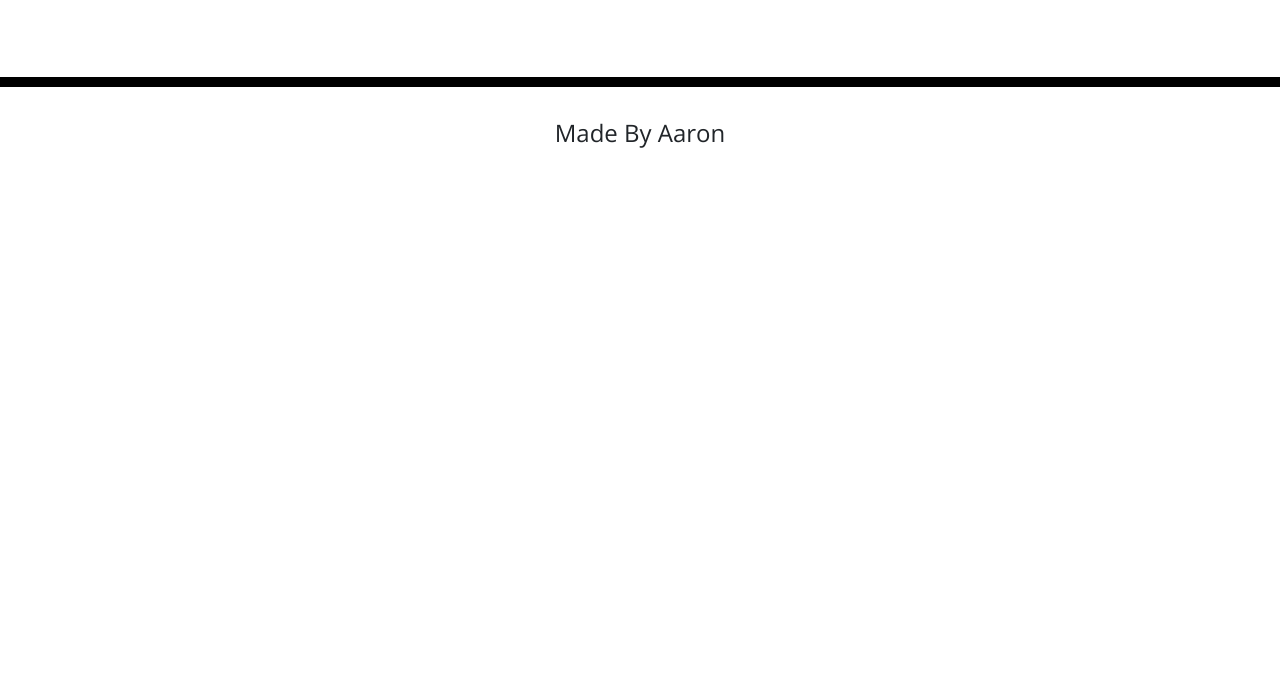
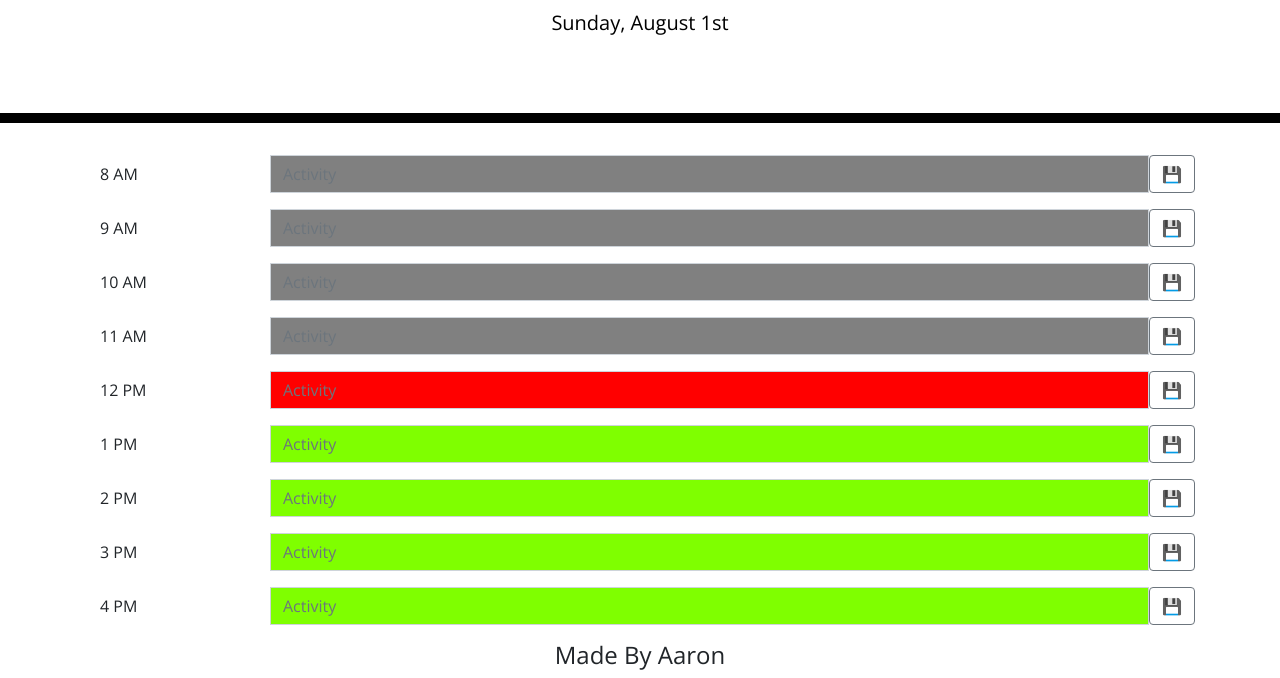
Before and after one commit to Aaron8907/Homework05, a plain HTML site: page index.html in a window 1280 px wide. Shown: the part 181-859 px from the top of the page. Before the commit the page ends 800 px from the top, so only its background shows below. Drawn offline with nearby package versions, Linux system fonts and the light colour scheme.

Commit message:
Updated files

```diff
--- a/index.html
+++ b/index.html
@@ -36,6 +36,6 @@
 
     <script src="https://cdnjs.cloudflare.com/ajax/libs/jquery/3.2.1/jquery.min.js"></script>
     <script src="https://cdnjs.cloudflare.com/ajax/libs/moment.js/2.24.0/moment.min.js"></script>
-    <script src="./assets/script.js"></script>
+    <script src="script.js"></script>
   </body>
 </html>
--- a/script.js
+++ b/script.js
@@ -113,8 +113,11 @@ function hourlySchedulePm(){
 }
 
 function hourlyBlock(){
-  var hour=moment().format('h');
-  var pmAM=moment().format('a');
+     var hour=12
+     var pmAM="pm"
+    //  var hour=moment().format('h');
+    //  var pmAM=moment().format('a');
+
   console.log(pmAM)
   for (var i = 8; i < 13; i++) {
     if(hour>i-1 && pmAM==="am"){
```
Also changed, not shown: Screenshot.PNG (added), 1 other file.
